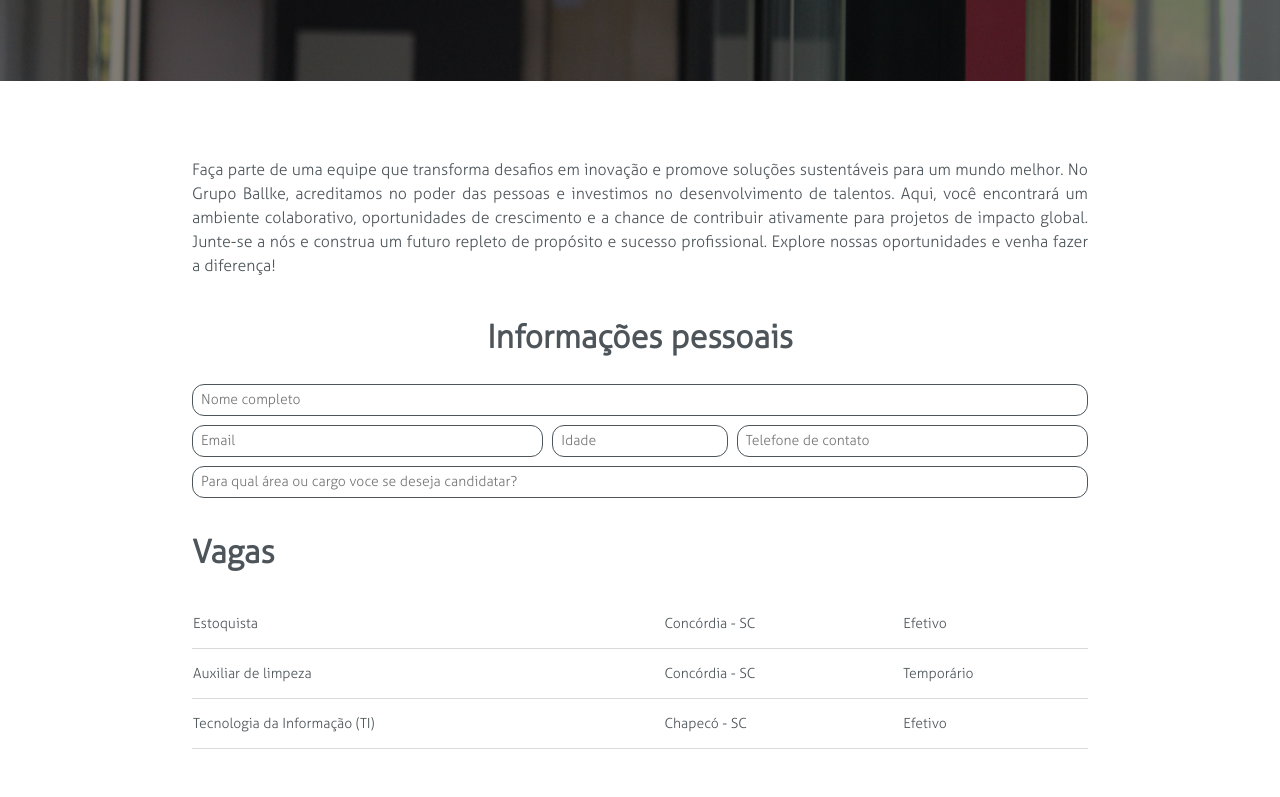
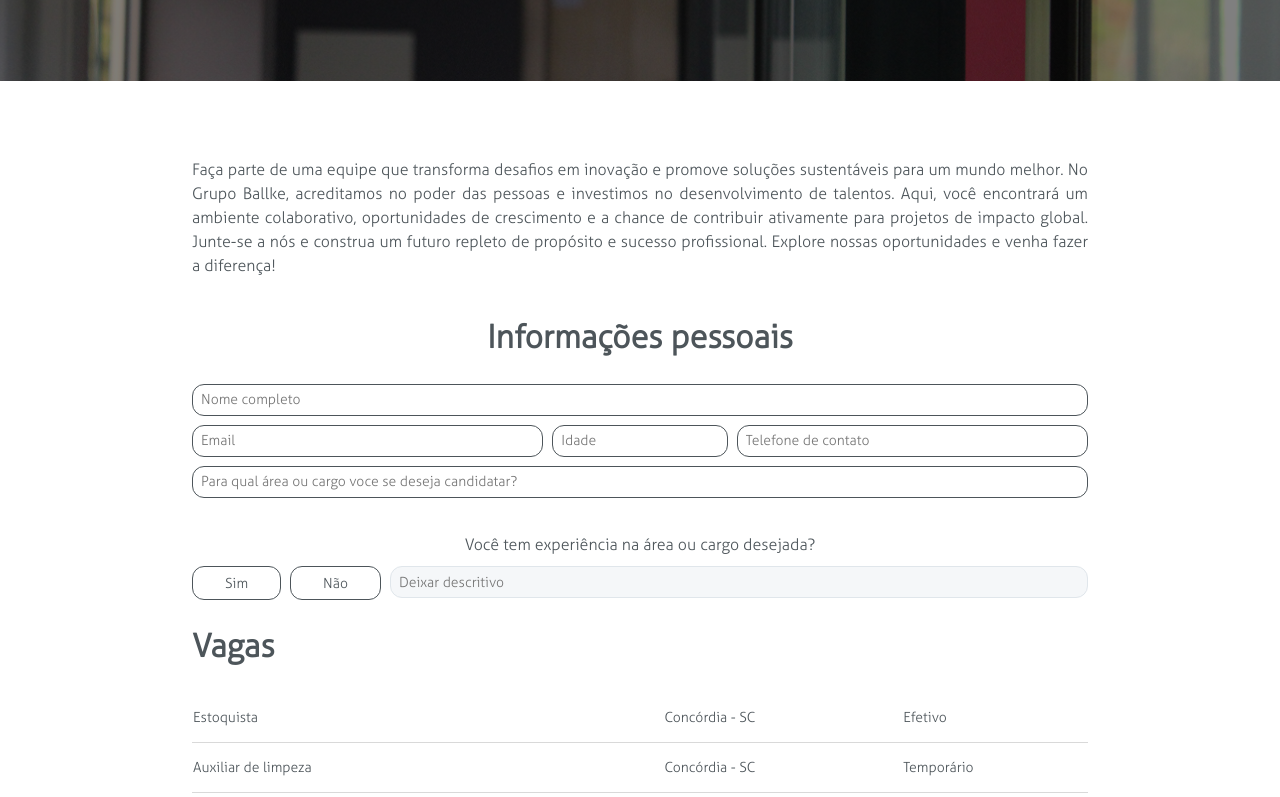
Before and after one commit to kimyoto/site_institucional_ballke, a React (Create React App) app: page /carreiras in a window 1280 px wide. Shown: the part 467-1264 px from the top of the page. Built offline with nearby package versions, Linux system fonts and the light colour scheme.

Commit message:
add campo descritivo de experiencia

```diff
--- a/src/components/campo-de-texto/CampoDeTexto.css
+++ b/src/components/campo-de-texto/CampoDeTexto.css
@@ -13,3 +13,14 @@
   color: #4d555a;
   padding-left: 8px;
 }
+
+.campo-de-texto-container input:disabled,
+.campo-de-texto-container textarea:disabled,
+.campo-de-texto-container select:disabled {
+  background-color: #f5f7f9;
+  color: #9aa0a6;
+  border: 1px solid #e0e6eb;
+  cursor: not-allowed;
+  box-shadow: none;
+  opacity: 1;
+}
--- a/src/pages/CarreirasPage.css
+++ b/src/pages/CarreirasPage.css
@@ -81,6 +81,7 @@
   width: 100%;
   display: flex;
   flex-direction: column;
+  padding-bottom: 3%;
 }
 
 .form-container > div:not(.multiplos-campos) {
@@ -102,3 +103,11 @@
 .multiplos-campos > .campo-de-texto-container {
   width: 100%;
 }
+
+.button-container {
+  display: inline-flex;
+  align-items: start;
+  gap: 1%;
+  width: 100%;
+  margin-top: 1%;
+}
--- a/src/pages/CarreirasPage.tsx
+++ b/src/pages/CarreirasPage.tsx
@@ -1,8 +1,11 @@
-import React from "react";
+import React, { useState } from "react";
 import "./CarreirasPage.css";
 import CampoDeTexto from "../components/campo-de-texto/CampoDeTexto";
+import BotaoPagina from "../components/botao-pagina/BotaoPagina";
 
 function CarreirasPage() {
+  const [desabilitarCampoDescritivo, setDesabilitarCampoDescritivo] = useState(true);
+
   return (
     <>
       <section className="section-container carreiras-hero-background">
@@ -38,6 +41,12 @@
           <CampoDeTexto placeholder="Para qual área ou cargo voce se deseja candidatar?"/>
         </div>
       </form>
+      <text className="carreiras-text1">Você tem experiência na área ou cargo desejada?</text>
+      <div className="button-container">
+        <BotaoPagina texto="Sim" onClick={() => setDesabilitarCampoDescritivo(false)}/>
+        <BotaoPagina texto="Não" onClick={() => setDesabilitarCampoDescritivo(true)}/>
+        <CampoDeTexto placeholder="Deixar descritivo" desabilitar={desabilitarCampoDescritivo}/>
+      </div>
     </section>
 
       <section className="section-container vagas-hero">
```
